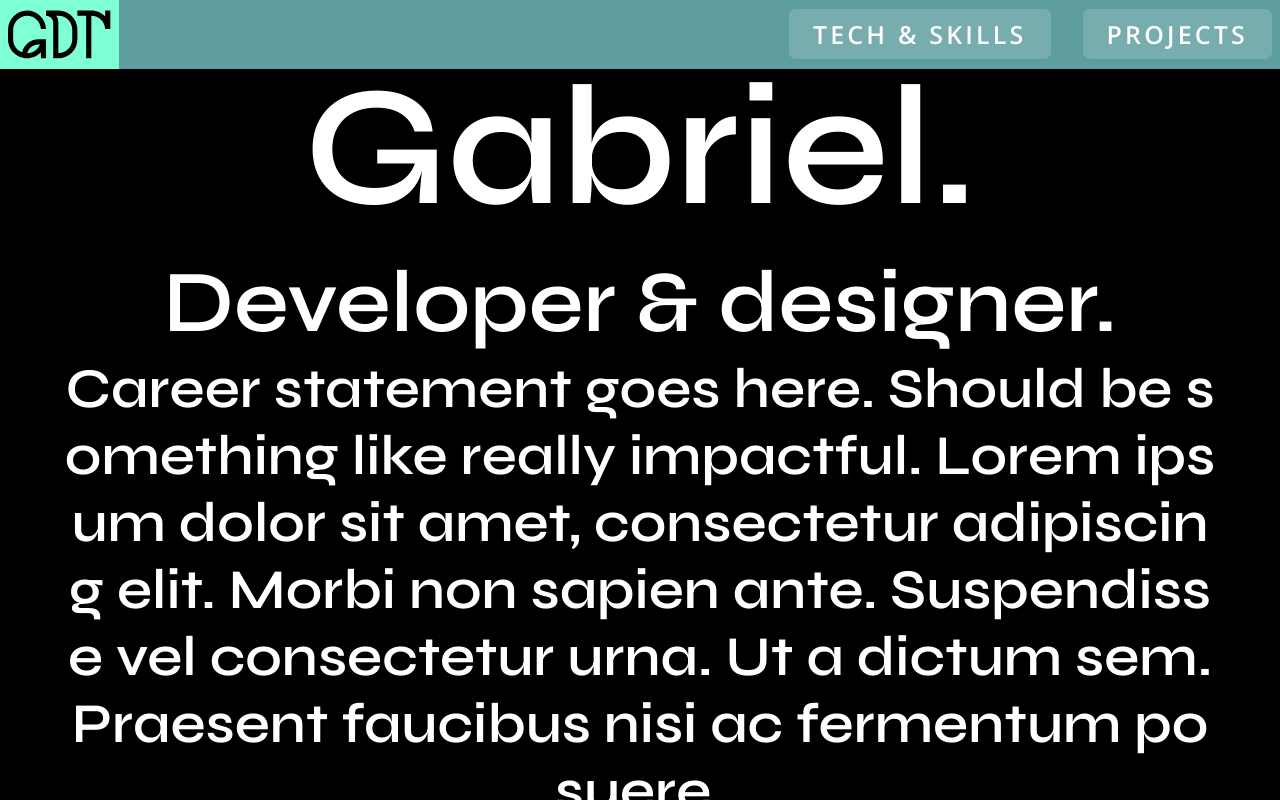
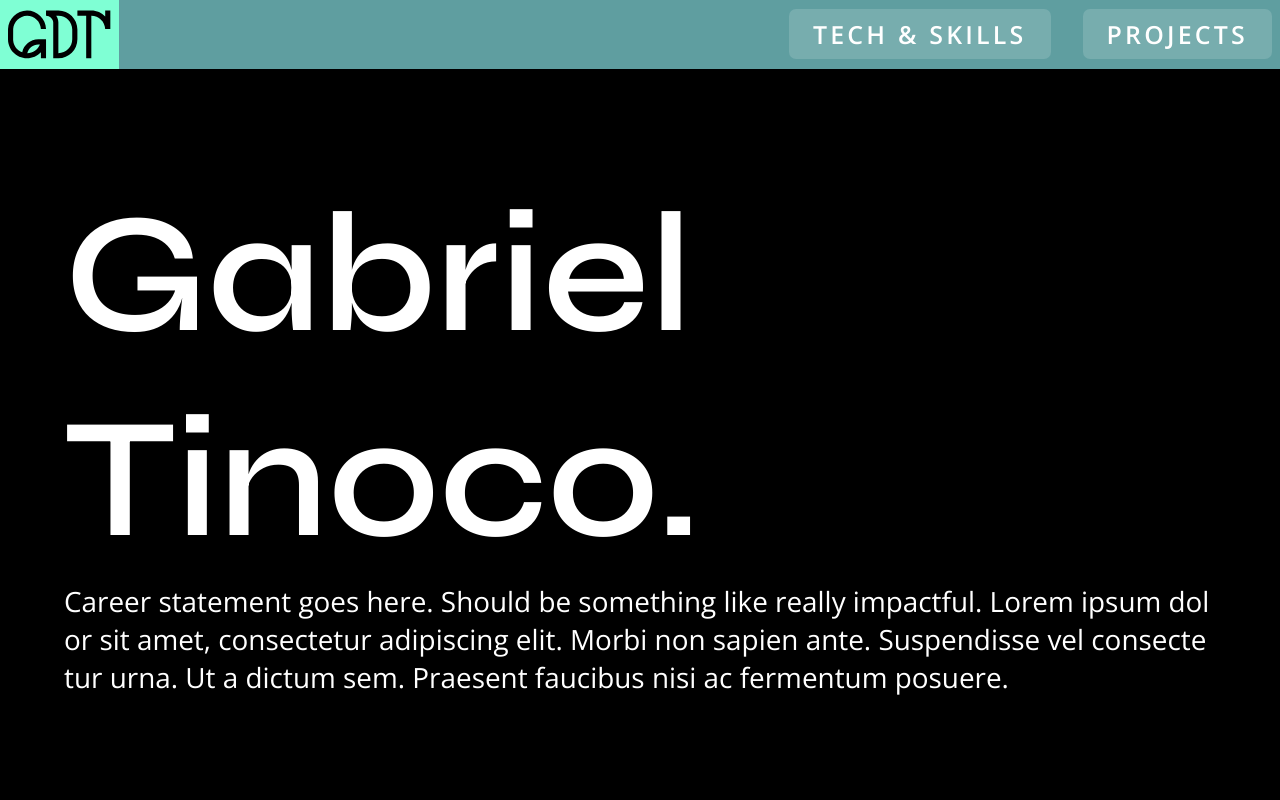
Before and after one commit to Gatinoko/Portfolio, a Next.js app: page / in a window 1280 px wide. Built offline with nearby package versions, Linux system fonts and the light colour scheme.

Commit message:
feat(stylesheets): Updated page level styling

```diff
--- a/components/page-section/page-section.scss
+++ b/components/page-section/page-section.scss
@@ -1,27 +1,13 @@
 @use '../../styles/modules.scss' as *;
 
 .page-section {
-	align-items: flex-start;
-	justify-items: start;
-	@include flex-vertical-layout;
-	height: 100%;
-	width: auto;
+	display: flex;
+	flex-direction: column;
+	gap: get-spacing-value(spacing-16);
 	padding: 0px get-spacing-value(spacing-64) 0px get-spacing-value(spacing-64);
-	gap: get-spacing-value(spacing-24);
 
-	@include screen-breakpoint(extra-large) {
-		padding: 0px get-spacing-value(spacing-64) 0px get-spacing-value(spacing-64);
-	}
-	@include screen-breakpoint(large) {
-		padding: 0px get-spacing-value(spacing-32) 0px get-spacing-value(spacing-32);
-	}
-	@include screen-breakpoint(small) {
-		padding: 0px get-spacing-value(spacing-24) 0px get-spacing-value(spacing-24);
-	}
-	@include screen-breakpoint(tablet) {
-		padding: 0px get-spacing-value(spacing-16) 0px get-spacing-value(spacing-16);
-	}
-	@include screen-breakpoint(mobile) {
+	@include screen-breakpoint(mobile, tablet) {
+		gap: get-spacing-value(spacing-4);
 		padding: 0px get-spacing-value(spacing-16) 0px get-spacing-value(spacing-16);
 	}
 }
--- a/pages/index.scss
+++ b/pages/index.scss
@@ -1,38 +1,25 @@
 @use '../styles/modules.scss' as *;
 
-/*
-	Non-responsive styles
-*/
 .index-title {
-	@include flex-layout-perfectly-centered;
-	text-align: center;
-	text-wrap: balance;
+	& {
+		align-items: center;
+		justify-content: center;
+		min-height: 100%;
+	}
+
+	@include screen-breakpoint(mobile, tablet) {
+		min-height: fit-content;
+	}
 }
 
 .information-page {
 	align-items: center;
+	justify-content: center;
 }
 
-/*
-	Screen size responsive styles
-*/
 .main {
-	// Width
-	// @include screen-breakpoint(extra-large) {
-	// 	width: 70%;
-	// }
-	// @include screen-breakpoint(large) {
-	// 	width: 65%;
-	// }
-	// @include screen-breakpoint(small) {
-	// 	width: 60%;
-	// }
-	// @include screen-breakpoint(tablet, mobile) {
-	// 	width: 100%;
-	// }
-	width: 100%;
-	height: 100%;
-
+	display: flex;
+	flex-direction: column;
 	gap: get-spacing-value(spacing-32);
 	overflow-y: scroll;
 	overflow-x: hidden;
--- a/pages/index.tsx
+++ b/pages/index.tsx
@@ -38,46 +38,52 @@ export default function Index(props: any, rootMainRef: any) {
 
 				<RevealAnimation>
 					{/* <Button
-						className='projects-button'
 						size={'extra-large'}
 						text='Projects'
 					/>
 					<Button
-						className='projects-button'
 						size={'large'}
 						text='Projects'
 					/>
 					<Button
-						className='projects-button'
 						size={'regular'}
 						text='Projects'
 					/>
 					<Button
-						className='projects-button'
 						size={'small'}
 						text='Projects'
 					/>
 					<Button
-						className='projects-button'
 						size={'extra-small'}
 						text='Projects'
 					/> */}
-					<h1>Gabriel.</h1>
-					<h4>Developer & designer.</h4>
+					<h1 style={{ width: '6ch' }}>Gabriel Tinoco.</h1>
+					<p data-size='small'>
+						Career statement goes here. Should be something like really
+						impactful. Lorem ipsum dolor sit amet, consectetur adipiscing elit.
+						Morbi non sapien ante. Suspendisse vel consectetur urna. Ut a dictum
+						sem. Praesent faucibus nisi ac fermentum posuere.
+					</p>
+					{/* <h2>Gabriel Dias Days Tinoco Tinquito.</h2>
+					<h3>Gabriel Dias Days Tinoco Tinquito.</h3>
+					<h4>Gabriel Dias Days Tinoco Tinquito.</h4>
+					<h5>Gabriel Dias Days Tinoco Tinquito.</h5>
+					<h6>Gabriel Dias Days Tinoco Tinquito.</h6> */}
+					{/* <h4>Developer & designer.</h4>
 					<h6>
 						Career statement goes here. Should be something like really
 						impactful. Lorem ipsum dolor sit amet, consectetur adipiscing elit.
 						Morbi non sapien ante. Suspendisse vel consectetur urna. Ut a dictum
 						sem. Praesent faucibus nisi ac fermentum posuere.
-					</h6>
+					</h6> */}
 				</RevealAnimation>
 			</PageSection>
 
 			{/* About me section */}
 			<PageSection
 				id='Tech&SkillsSection'
-				className={'index-title'}>
-				<h2>Tech & Skills.</h2>
+				className={'information-page'}>
+				<h3>Tech & Skills.</h3>
 				<hr />
 				<ChipCloud
 					itemArray={[
@@ -121,14 +127,14 @@ export default function Index(props: any, rootMainRef: any) {
 			</PageSection>
 
 			{/* Projects section */}
-			<PageSection
+			{/* <PageSection
 				id='ProjectsSection'
-				className={'index-title'}>
+				className={'information-page'}>
 				<RevealAnimation>
 					<h1>Projecasdfasdfsdfts.</h1>
 					<h4>Developer & designer.</h4>
 				</RevealAnimation>
-			</PageSection>
+			</PageSection> */}
 		</main>
 	);
 }
--- a/styles/globals.scss
+++ b/styles/globals.scss
@@ -13,7 +13,8 @@ html {
 }
 
 body {
-	@include full-parent-layout;
+	width: 100%;
+	height: 100%;
 	margin: 0px;
 }
 
```
